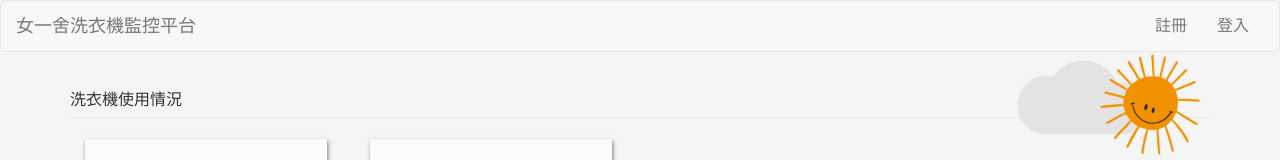
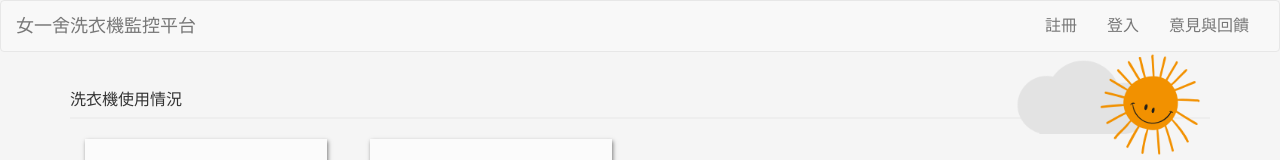
Before and after one commit to CApopsicle/washing_machine, a website: page client/index.html in a window 1280 px wide. Shown: the top 160 px of the page. Drawn offline with nearby package versions, Linux system fonts and the light colour scheme; some packages are replaced by stand-ins of ours; files that its build step writes are made by us from their sources; no server answers.

Commit message:
add google form

```diff
--- a/client/directives/nav-bar/nav-bar.html
+++ b/client/directives/nav-bar/nav-bar.html
@@ -35,6 +35,9 @@
           <li ng-if="isLog()">
             <a href="">{{userName}}</a>
           </li>
+          <li>
+            <a href="https://docs.google.com/forms/d/1MjAu1aA5OhAuCQpL3JZXGAMVxBhgkbMAtl_EBGwngPI/viewform" target="_blank">意見與回饋</a>
+          </li>
           <!-- <li class="dropdown" ng-if="isLog()">
             <a href="#" class="dropdown-toggle" data-toggle="dropdown" role="button" aria-haspopup="true" aria-expanded="false">
               {{userName}}
```
